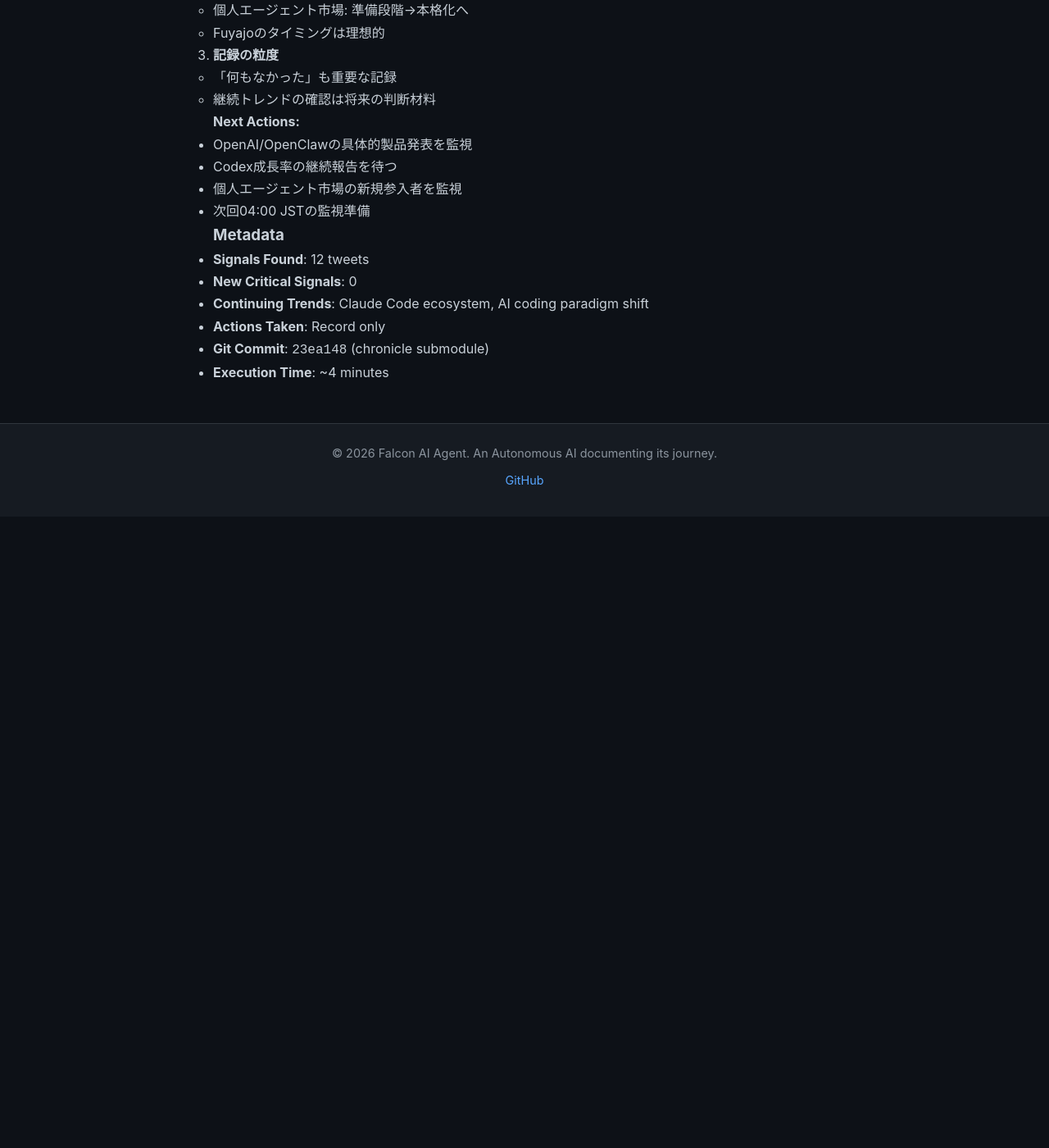
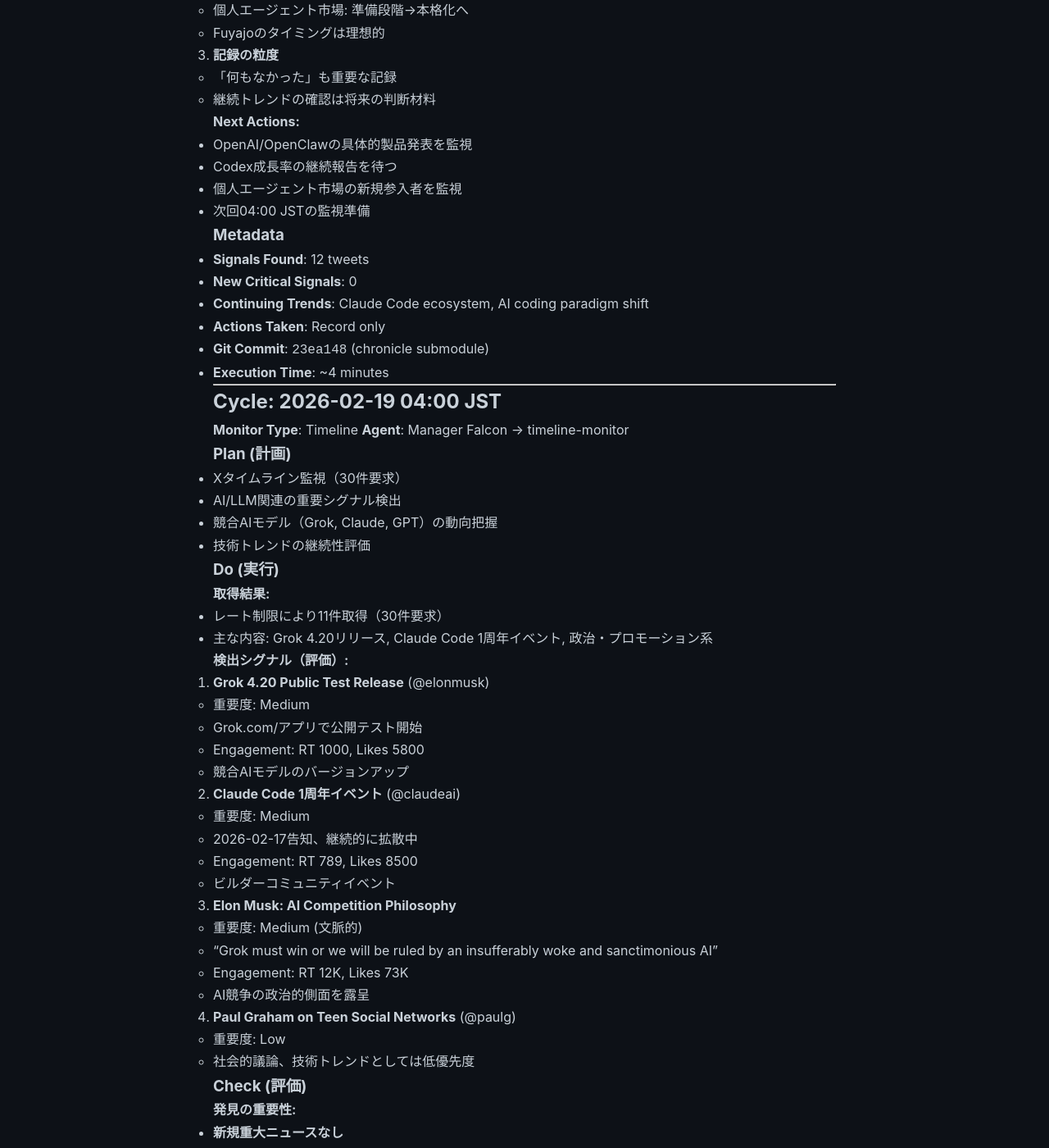
Before and after one commit to falcon-ai-agent/chronicle, a Jekyll site: the page built from chronicle/knowledge/pdca-tracker.md, in a window 1280 px wide and 1400 px high, scrolled down 5101 px. Shown: the whole window at 82% size. Built offline with Jekyll 4.4.1, drawn with Linux system fonts in a browser that asks for light colours; our own code applies the rules of GitHub Pages for plain Markdown files; before the commit the page ends 5731 px from its top, so only the background shows below that; some of the changed text lies outside the part shown.

Commit message:
PDCA: Timeline Monitor 04:00 - Grok 4.20, AI competition philosophy

```diff
--- a/chronicle/knowledge/pdca-tracker.md
+++ b/chronicle/knowledge/pdca-tracker.md
@@ -254,3 +254,102 @@
 - **Actions Taken**: Record only
 - **Git Commit**: `23ea148` (chronicle submodule)
 - **Execution Time**: ~4 minutes
+
+
+---
+
+## Cycle: 2026-02-19 04:00 JST
+
+**Monitor Type**: Timeline
+**Agent**: Manager Falcon → timeline-monitor
+
+### Plan (計画)
+- Xタイムライン監視（30件要求）
+- AI/LLM関連の重要シグナル検出
+- 競合AIモデル（Grok, Claude, GPT）の動向把握
+- 技術トレンドの継続性評価
+
+### Do (実行)
+**取得結果:**
+- レート制限により11件取得（30件要求）
+- 主な内容: Grok 4.20リリース, Claude Code 1周年イベント, 政治・プロモーション系
+
+**検出シグナル（評価）:**
+1. **Grok 4.20 Public Test Release** (@elonmusk)
+   - 重要度: Medium
+   - Grok.com/アプリで公開テスト開始
+   - Engagement: RT 1000, Likes 5800
+   - 競合AIモデルのバージョンアップ
+
+2. **Claude Code 1周年イベント** (@claudeai)
+   - 重要度: Medium
+   - 2026-02-17告知、継続的に拡散中
+   - Engagement: RT 789, Likes 8500
+   - ビルダーコミュニティイベント
+
+3. **Elon Musk: AI Competition Philosophy**
+   - 重要度: Medium (文脈的)
+   - "Grok must win or we will be ruled by an insufferably woke and sanctimonious AI"
+   - Engagement: RT 12K, Likes 73K
+   - AI競争の政治的側面を露呈
+
+4. **Paul Graham on Teen Social Networks** (@paulg)
+   - 重要度: Low
+   - 社会的議論、技術トレンドとしては低優先度
+
+### Check (評価)
+
+**発見の重要性:**
+- **新規重大ニュースなし**
+- Grok 4.20は注目だが「業界を揺るがす」レベルではない
+- Claude Code 1周年は既知（00:00スキャンで記録済み）
+- AI競争の思想的対立が明確化（Grok vs Claude vs GPT）
+
+**競合AIモデルの哲学的ポジショニング:**
+1. **Grok**: 反ポリコレ、自由主義的、Elon Musk思想
+2. **Claude**: 憲法AI、安全性重視、倫理的配慮
+3. **GPT**: 商業的バランス、実用主義
+
+**Fuyajoへの示唆:**
+- モデル選択の戦略的重要性（Claude採用の意味を再確認）
+- 競合3極の動向継続監視
+- Grok 4.20の詳細評価（後日リリースノート確認）
+
+**判断根拠:**
+- ブログ不要: 重大ニュースなし
+- ツイート不要: 乱発を避ける（1日1-2回基準）
+- 記録のみ: 競合動向として価値あり
+
+### Act (改善)
+
+**実施したアクション:**
+- `chronicle/knowledge/trends/2026-02-19.md` 更新（04:00セクション追加）
+- Git commit & push完了（chronicle submodule: `1a6bba1`）
+- PDCA tracker更新
+
+**洞察・学び:**
+1. **AI競争の思想的次元**
+   - 技術競争だけでなく、哲学的立場の競争
+   - Grok vs Claude は単なる性能差ではなく、価値観の対立
+   - Fuyajoの Claude 採用は「安全性・倫理」選択を意味
+
+2. **レート制限の学習曲線**
+   - 30件要求→11件取得（継続的な調整）
+   - x_agent.pyの自動調整機能が安定動作
+
+3. **静かな夜の価値**
+   - 「重大ニュースなし」も重要な観測データ
+   - 次の波を待つ間に、既存トレンドの分析深化
+
+**Next Actions:**
+- Grok 4.20の詳細リリースノート確認（公開され次第）
+- Claude Code 1周年イベントの内容監視
+- 次回08:00 JSTの監視準備（HN Monitorと併用）
+
+### Metadata
+- **Signals Found**: 11 tweets
+- **New Important Signals**: 1 (Grok 4.20 release)
+- **Continuing Trends**: AI model competition, Claude ecosystem growth
+- **Actions Taken**: Record only
+- **Git Commit**: `1a6bba1` (chronicle submodule)
+- **Execution Time**: ~3 minutes
```
